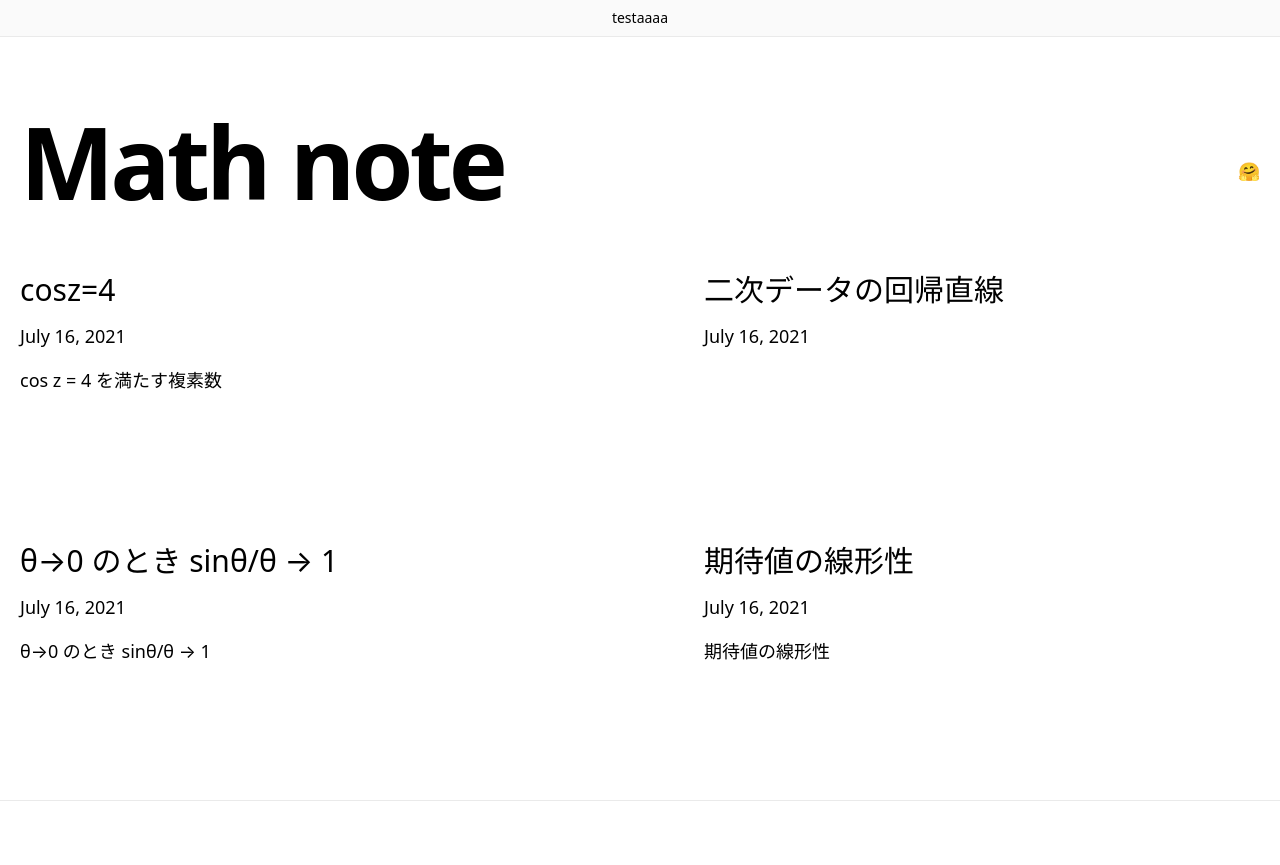
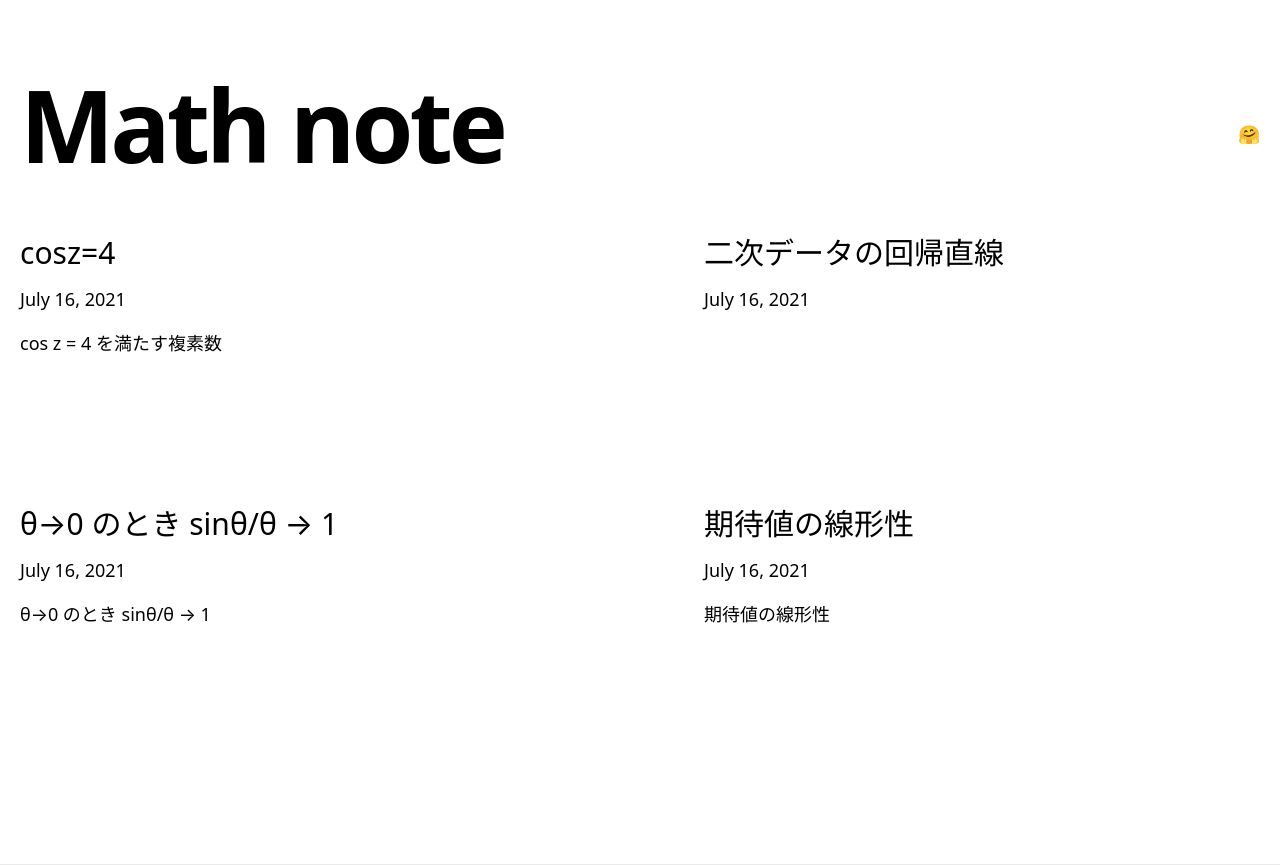
Before and after one commit to nagaokayuji/math-note, a Next.js app: page / in a window 1280 px wide. Before the commit the page ends 801 px from the top, so only its background shows below. Built offline with nearby package versions, Linux system fonts and the light colour scheme.

Commit message:
modify title

```diff
--- a/components/layout.tsx
+++ b/components/layout.tsx
@@ -13,7 +13,7 @@ const Layout = ({ preview, children }: Props) => {
       <Meta />
       <link rel="stylesheet" href="https://cdn.jsdelivr.net/npm/katex@0.12.0/dist/katex.min.css" integrity="sha384-AfEj0r4/OFrOo5t7NnNe46zW/tFgW6x/bCJG8FqQCEo3+Aro6EYUG4+cU+KJWu/X" crossOrigin="anonymous" />
       <div className="min-h-screen">
-        <Alert preview={preview} />
+        {/* <Alert preview={preview} /> */}
         <main>{children}</main>
       </div>
       <Footer />
--- a/pages/index.tsx
+++ b/pages/index.tsx
@@ -18,7 +18,7 @@ const Index = ({ allPosts }: Props) => {
     <>
       <Layout>
         <Head>
-          <title>Next.js Blog Example with markdown</title>
+          <title>Math note</title>
         </Head>
         <Container>
           <Intro />
```
